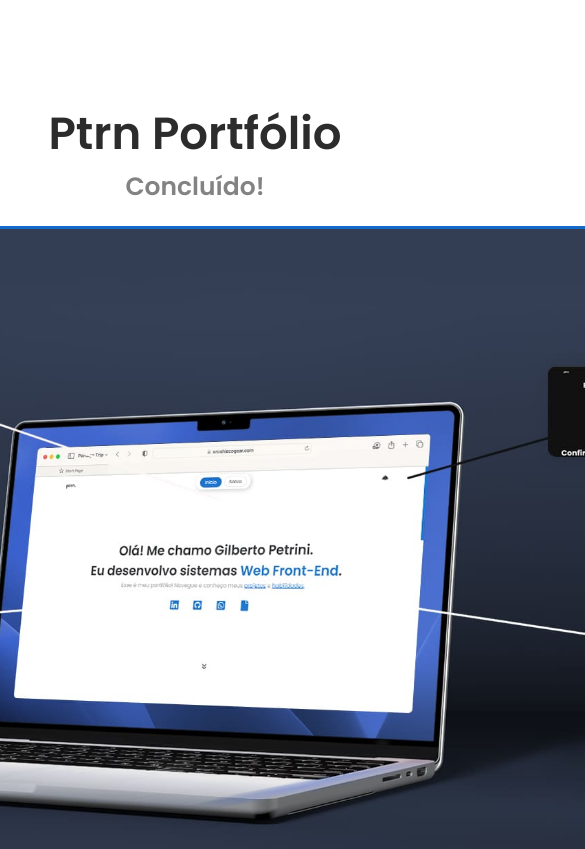
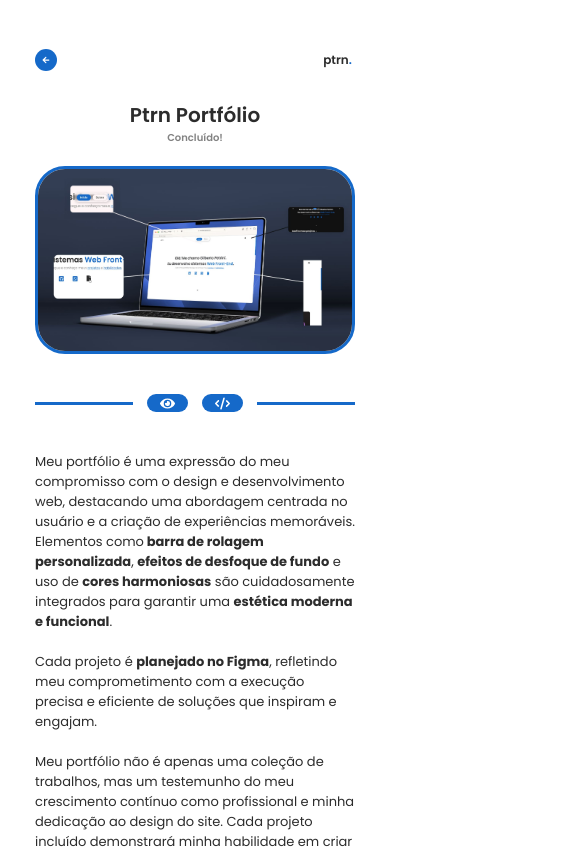
Before and after one commit to petrinidias/portfolio, a Next.js app: page /portfolio in a window 390 px wide. Shown: the top 849 px of the page, 585 px wide, since content can reach past the window. Built offline with nearby package versions, Linux system fonts and the light colour scheme.

Commit message:
Responsividade Projeto

```diff
--- a/app/componentes/HeaderP/Headerp.module.css
+++ b/app/componentes/HeaderP/Headerp.module.css
@@ -40,3 +40,40 @@
     color: var(--main);
     font-weight: 600;
 }
+@media (max-width: 1230px){
+    .headerp{
+        width: 740px;
+        height: 120px;
+    }
+}
+@media (max-width: 760px){
+    .headerp{
+        width: 320px;
+        height: 120px;
+    }
+    .backbutton{
+        display: flex;
+        justify-content: center;
+        align-items: center;
+
+        font-size: 10px;
+        color: white;
+
+        width: 22px;
+        height: 22px;
+        border-radius: 11px;
+        background-color: var(--main);
+    }
+    .logo{
+        display: flex;
+        color: var(--secundary-color);
+        background-color: var(--primary-color);
+        width: 35px;
+        height: 19px;
+        border-radius: 5px;
+        align-items: center;
+        justify-content: center;
+        font-weight: 600;
+        font-size: 12px;
+    }
+}
--- a/app/componentes/ProjetoSobre1/ProjetoSobre.module.css
+++ b/app/componentes/ProjetoSobre1/ProjetoSobre.module.css
@@ -90,3 +90,128 @@
     font-size: 20px;
     color: var(--secundary-color);
 }
+
+@media (max-width: 1230px){
+    .titles h1{
+        font-size: 40px;
+        color: var(--secundary-color);
+        font-weight: 600;
+    }
+    .titles h2{
+        font-size: 20px;
+        color: rgb(131, 131, 131);
+        font-weight: 600;
+    }
+    .img{
+        width: 740px;
+        height: 436px;
+    }
+    .projetointeragir{
+        display: flex;
+        justify-content: space-between;
+        align-items: center;
+        width: 740px;
+        height: fit-content;
+    }
+    .bar{
+        width: 227px;
+        height: 3px;
+        background-color: var(--main);
+    }
+    .view{
+        display: flex;
+        justify-content: center;
+        align-items: center;
+        color: var(--primary-color);
+        font-size: 23px;
+
+        cursor: pointer;
+        width: 93px;
+        height: 41px;
+        background-color: var(--main);
+        border-radius: 20px;
+    }
+    .code{
+        display: flex;
+        justify-content: center;
+        align-items: center;
+        color: var(--primary-color);
+        font-size: 23px;
+
+        cursor: pointer;
+        width: 93px;
+        height: 41px;
+        background-color: var(--main);
+        border-radius: 20px;
+    }
+    .projetotexto{
+        width: 740px;
+        height: fit-content;
+        color: var(--secundary-color);
+    }
+    .projetotexto p{
+        font-size: 19px;
+    }
+}
+@media (max-width: 760px){
+    .titles h1{
+        font-size: 20px;
+        color: var(--secundary-color);
+        font-weight: 600;
+    }
+    .titles h2{
+        font-size: 10px;
+        color: rgb(131, 131, 131);
+        font-weight: 600;
+    }
+    .img{
+        width: 320px;
+        height: 188px;
+    }
+    .projetointeragir{
+        display: flex;
+        justify-content: space-between;
+        align-items: center;
+        width: 320px;
+        height: fit-content;
+    }
+    .bar{
+        width: 98px;
+        height: 3px;
+        background-color: var(--main);
+    }
+    .view{
+        display: flex;
+        justify-content: center;
+        align-items: center;
+        color: var(--primary-color);
+        font-size: 15px;
+
+        cursor: pointer;
+        width: 41px;
+        height: 18px;
+        background-color: var(--main);
+        border-radius: 15px;
+    }
+    .code{
+        display: flex;
+        justify-content: center;
+        align-items: center;
+        color: var(--primary-color);
+        font-size: 15px;
+
+        cursor: pointer;
+        width: 41px;
+        height: 18px;
+        background-color: var(--main);
+        border-radius: 15px;
+    }
+    .projetotexto{
+        width: 320px;
+        height: fit-content;
+        color: var(--secundary-color);
+    }
+    .projetotexto p{
+        font-size: 13px;
+    }
+}
--- a/app/componentes/ProjetoSobre1/index.jsx
+++ b/app/componentes/ProjetoSobre1/index.jsx
@@ -31,15 +31,15 @@ export default function ProjetoSobre(){
                     de <strong>cores harmoniosas</strong> são cuidadosamente integrados para garantir uma <strong>estética moderna e
                     funcional</strong>.
 
-                    Adaptei <strong>saudações dinâmicas com base fuso horário brasileiro</strong> para uma interação mais pessoal.<br/><br/>Cada projeto
-                    é planejado no Figma, refletindo meu comprometimento com a execução precisa e
+                    <br/><br/>Cada projeto
+                    é <strong>planejado no Figma</strong>, refletindo meu comprometimento com a execução precisa e
                     eficiente de soluções que inspiram e engajam.<br/><br/>
 
                     Meu portfólio não é apenas uma coleção de trabalhos, mas um testemunho do meu crescimento contínuo
-                    como profissional e minha dedicação à inovação no campo do design digital. Cada projeto incluído
+                    como profissional e minha dedicação ao design do site. Cada projeto incluído
                     demonstrará minha habilidade em criar experiências digitais que não só atendem, mas também antecipam
-                    as necessidades dos usuários, proporcionando soluções que são tanto funcionais quanto visualmente
-                    agradáveis.
+                    as necessidades dos usuários, proporcionando soluções que são tanto funcionais quanto <strong>visualmente
+                    agradáveis</strong>.
                     </p>
                 </div>
             </div>
```
